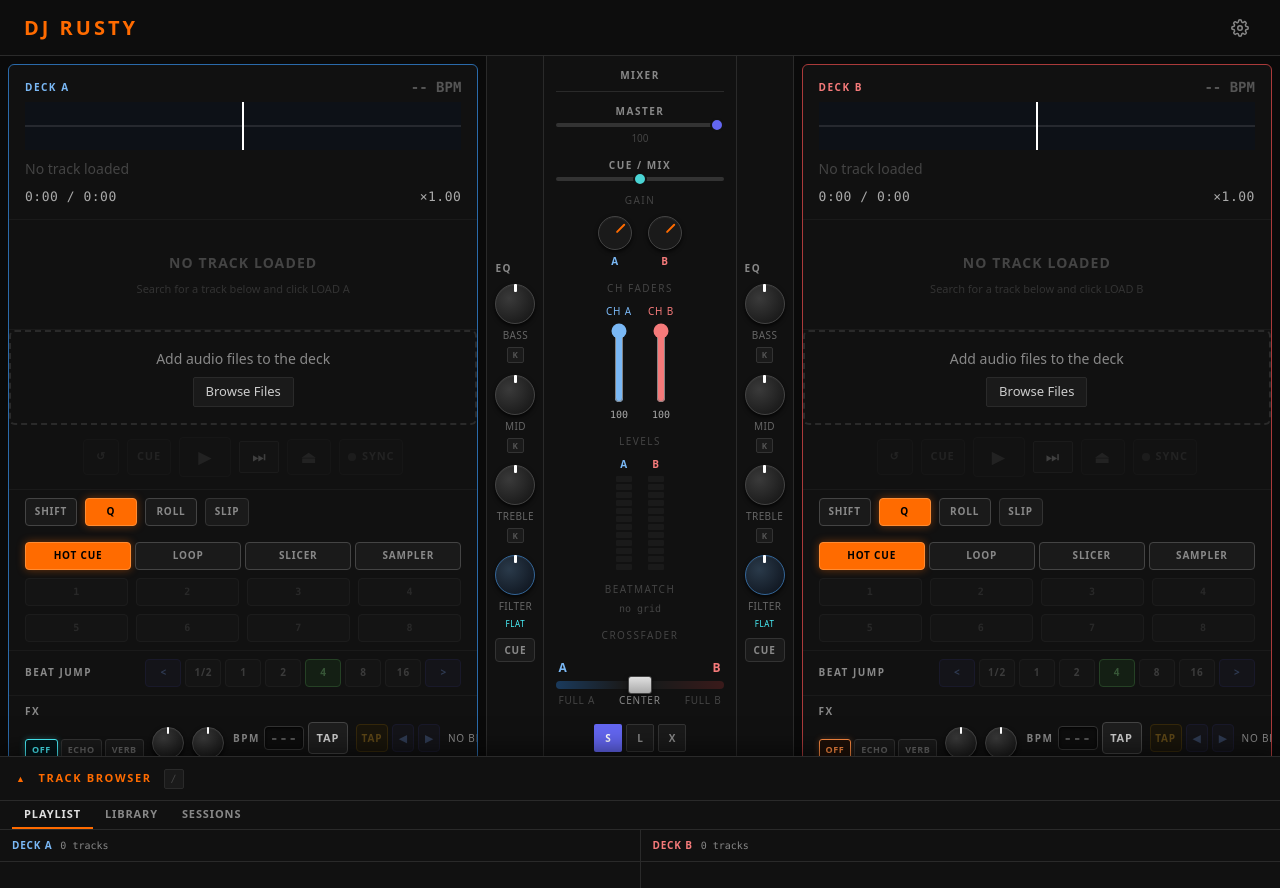
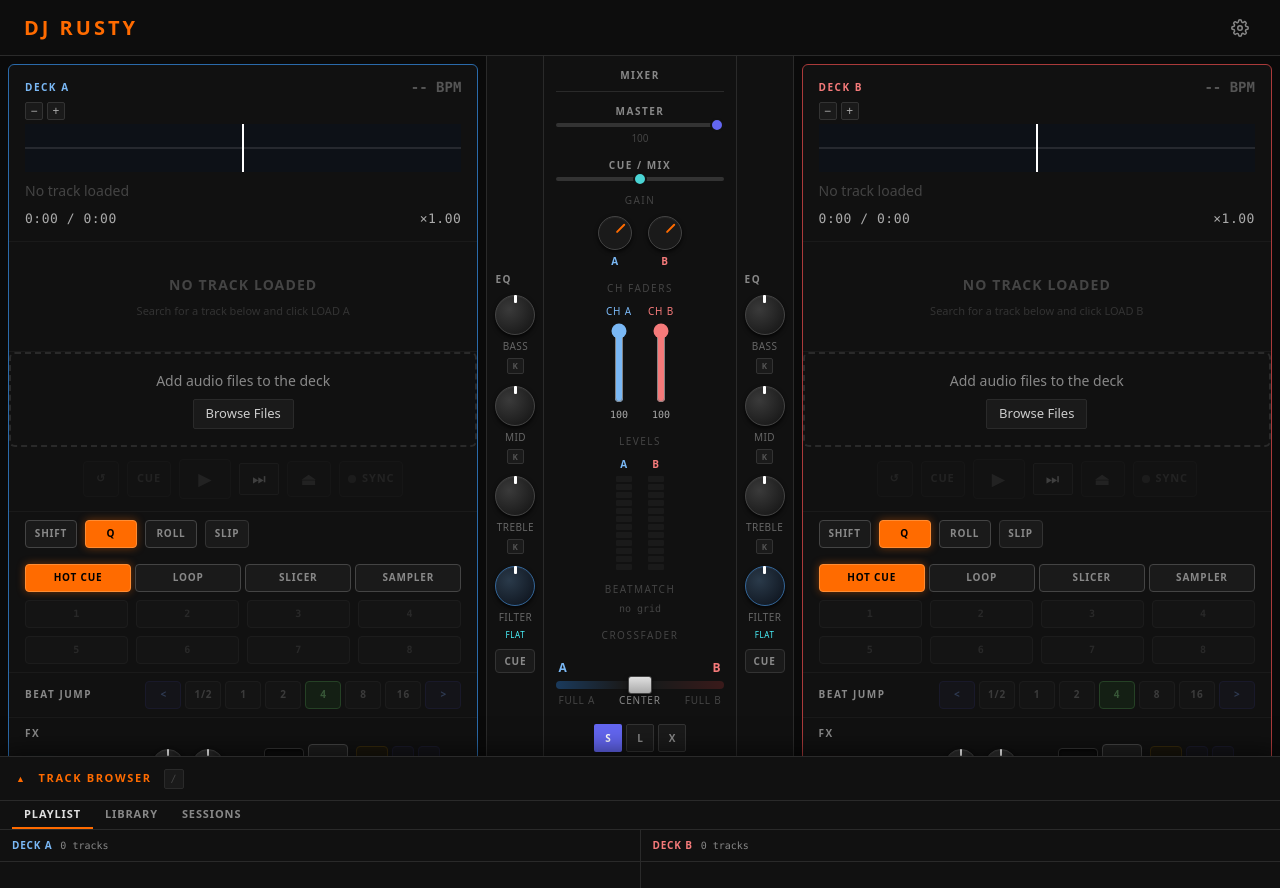
Before and after one commit to rbenzing/DJRusty, a React (Vite) app: page / in a window 1280 px wide. Shown: the top 888 px of the page. Built offline with nearby package versions, Linux system fonts and the light colour scheme.

Commit message:
feat: add WaveformZoomControls (+/- buttons) above each deck's waveform

```diff
--- a/src/components/Deck/DeckDisplay.tsx
+++ b/src/components/Deck/DeckDisplay.tsx
@@ -8,6 +8,7 @@
 import { useDeck } from '../../store/deckStore';
 import { formatTime } from '../../utils/formatTime';
 import { DeckWaveform } from './DeckWaveform';
+import { WaveformZoomControls } from './WaveformZoomControls';
 import styles from './DeckDisplay.module.css';
 
 interface DeckDisplayProps {
@@ -41,6 +42,7 @@ export function DeckDisplay({ deckId }: DeckDisplayProps) {
       {/* Per-deck frequency-colored waveform — moved to the top of the deck,
           replacing the formerly shared CenterWaveform */}
       <div className={styles.waveformRow}>
+        <WaveformZoomControls deckId={deckId} />
         <DeckWaveform deckId={deckId} />
       </div>
 
--- /dev/null
+++ b/src/components/Deck/WaveformZoomControls.module.css
@@ -0,0 +1,46 @@
+/**
+ * WaveformZoomControls.module.css — Zoom +/- button row above the waveform.
+ */
+
+.zoomControls {
+  display: flex;
+  gap: var(--space-1);
+  margin-bottom: var(--space-1);
+}
+
+.zoomBtn {
+  display: flex;
+  align-items: center;
+  justify-content: center;
+  width: 18px;
+  height: 18px;
+  padding: 0;
+  border: 1px solid var(--color-border-muted);
+  border-radius: var(--radius-sm);
+  background: var(--color-bg-elevated);
+  color: var(--color-text-secondary);
+  font-size: 12px;
+  line-height: 1;
+  cursor: pointer;
+  transition:
+    background var(--transition-fast),
+    color var(--transition-fast),
+    border-color var(--transition-fast);
+}
+
+.zoomBtn:hover:not(:disabled) {
+  background: var(--color-bg-overlay);
+  color: var(--color-accent-primary);
+  border-color: var(--color-accent-primary);
+}
+
+.zoomBtn:focus-visible {
+  outline: none;
+  border-color: var(--color-accent-primary);
+  box-shadow: var(--shadow-focus);
+}
+
+.zoomBtn:disabled {
+  opacity: 0.3;
+  cursor: not-allowed;
+}
--- /dev/null
+++ b/src/components/Deck/WaveformZoomControls.tsx
@@ -0,0 +1,46 @@
+/**
+ * WaveformZoomControls.tsx — Zoom in/out buttons for one deck's waveform.
+ *
+ * Steps deckStore's waveformZoomIndex through WAVEFORM_ZOOM_LEVELS (narrowest/
+ * most-detailed first, widest/whole-track last). Disabled at each end.
+ */
+import { useDeck, useDeckStore } from '../../store/deckStore';
+import { WAVEFORM_ZOOM_LEVELS } from '../../utils/waveformZoom';
+import styles from './WaveformZoomControls.module.css';
+
+interface WaveformZoomControlsProps {
+  deckId: 'A' | 'B';
+}
+
+export function WaveformZoomControls({ deckId }: WaveformZoomControlsProps) {
+  const { waveformZoomIndex } = useDeck(deckId);
+  const atNarrowest = waveformZoomIndex <= 0;
+  const atWidest = waveformZoomIndex >= WAVEFORM_ZOOM_LEVELS.length - 1;
+
+  return (
+    <div className={styles.zoomControls}>
+      <button
+        type="button"
+        className={styles.zoomBtn}
+        onClick={() => useDeckStore.getState().zoomWaveformOut(deckId)}
+        disabled={atWidest}
+        aria-label={`Zoom out Deck ${deckId} waveform`}
+        title="Zoom out"
+      >
+        &#x2212;
+      </button>
+      <button
+        type="button"
+        className={styles.zoomBtn}
+        onClick={() => useDeckStore.getState().zoomWaveformIn(deckId)}
+        disabled={atNarrowest}
+        aria-label={`Zoom in Deck ${deckId} waveform`}
+        title="Zoom in"
+      >
+        &#x2b;
+      </button>
+    </div>
+  );
+}
+
+export default WaveformZoomControls;
```
Also changed, not shown: 1 other file (tests, documents, lock files or other folders).
